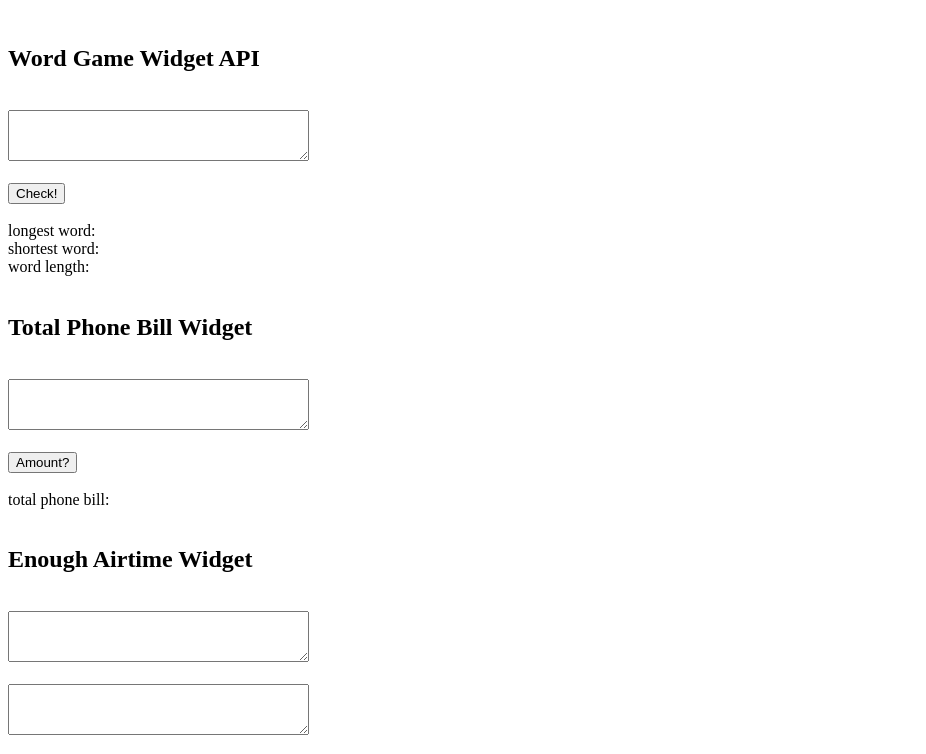
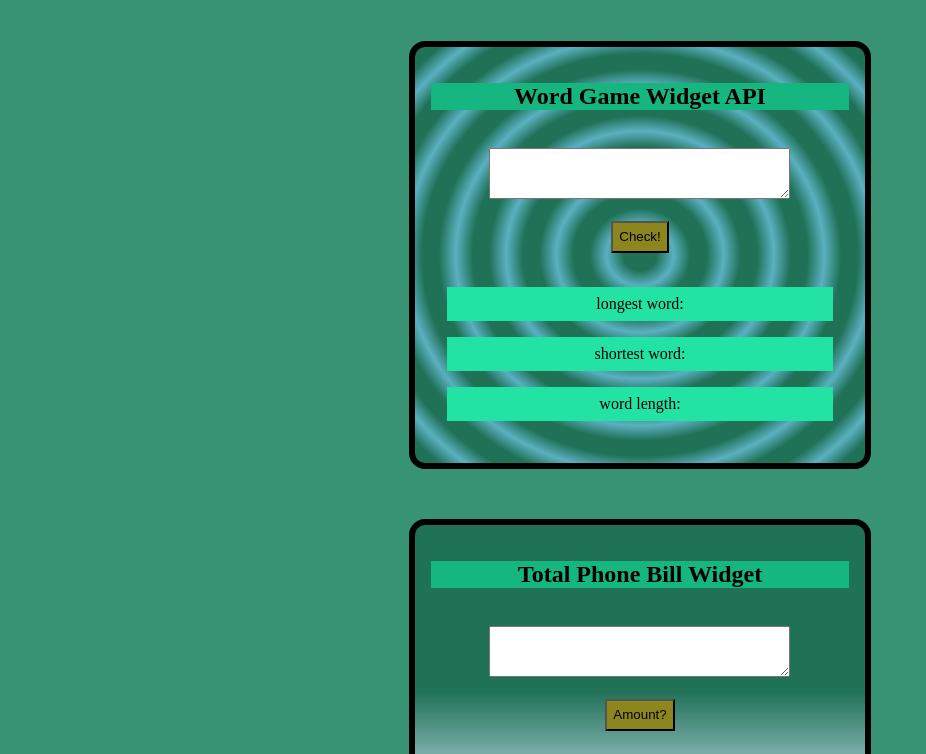
Before and after one commit to Mbali-Barly/bootcamp-apis, a website: page public/index.html in a window 1280 px wide. Shown: the part 73-827 px from the top of the page, without its empty margins (0-926 px from the left). Drawn offline with nearby package versions, Linux system fonts and the light colour scheme.

Commit message:
bootcamp apis

```diff
--- a/public/index.html
+++ b/public/index.html
@@ -16,7 +16,62 @@
 
 <style>
 
-
+h1 {text-align: center;}
+h2 {
+    background-color: rgb(21, 182, 128);
+    text-align: center;}
+body {
+  /* background-image: repeating-linear-gradient(rgb(83, 131, 20), rgb(210, 138, 37));    */
+  background-color: rgb(55, 147, 116);
+}
+.allWidgets{
+    text-align: center;
+}
+.wordGameF {
+  background-image: radial-gradient(rgb(32, 114, 87), rgb(32, 114, 87), rgba(96, 180, 204, 0.874),rgb(32, 114, 87),rgb(32, 114, 87), rgba(96, 180, 204, 0.874), rgb(32, 114, 87), rgb(32, 114, 87), rgba(96, 180, 204, 0.874), rgb(32, 114, 87), rgb(32, 114, 87), rgba(96, 180, 204, 0.874), rgb(32, 114, 87), rgb(32, 114, 87), rgba(96, 180, 204, 0.874), rgb(32, 114, 87), rgb(32, 114, 87), rgba(96, 180, 204, 0.874), rgb(32, 114, 87), rgb(32, 114, 87));
+  padding: 1em;
+  margin: 1em;
+  border-radius: 1em;
+  border: 0.4em solid;
+  width: 33%;
+  height: 24em;
+  margin-left: auto;
+  margin-right: auto;
+}
+.PhoneBillF {
+    background-image: repeating-linear-gradient(rgb(32, 114, 87), rgb(32, 114, 87), rgb(32, 114, 87), rgba(165, 199, 209, 0.874),rgb(32, 114, 87),rgb(32, 114, 87));
+  padding: 1em;
+  margin: 1em;
+  border-radius: 1em;
+  border: 0.4em solid;
+  width: 33%;
+  height: 24em;
+  margin-left: auto;
+  margin-right: auto;
+}
+.EnoughAirtimeF {
+    background-image: radial-gradient(rgb(32, 114, 87), rgb(32, 114, 87), rgba(96, 180, 204, 0.874),rgb(32, 114, 87),rgb(32, 114, 87), rgba(96, 180, 204, 0.874), rgb(32, 114, 87), rgb(32, 114, 87), rgba(96, 180, 204, 0.874), rgb(32, 114, 87), rgb(32, 114, 87), rgba(96, 180, 204, 0.874), rgb(32, 114, 87), rgb(32, 114, 87), rgba(96, 180, 204, 0.874), rgb(32, 114, 87), rgb(32, 114, 87), rgba(96, 180, 204, 0.874), rgb(32, 114, 87), rgb(32, 114, 87));
+  padding: 1em;
+  margin: 1em;
+  border-radius: 1em;
+  border: 0.4em solid;
+  width: 33%;
+  height: 24em;
+  margin-left: auto;
+  margin-right: auto;
+}
+.buttons {
+  background-color:rgb(141, 134, 31);
+  padding: 0.5em;
+}
+.buttons:hover{
+  background-color: chartreuse;
+}
+.returnStatement {
+  background-color: rgb(34, 227, 163);
+  padding: 0.5em;
+  margin: 1em;
+}
 
 </style>
 
```
